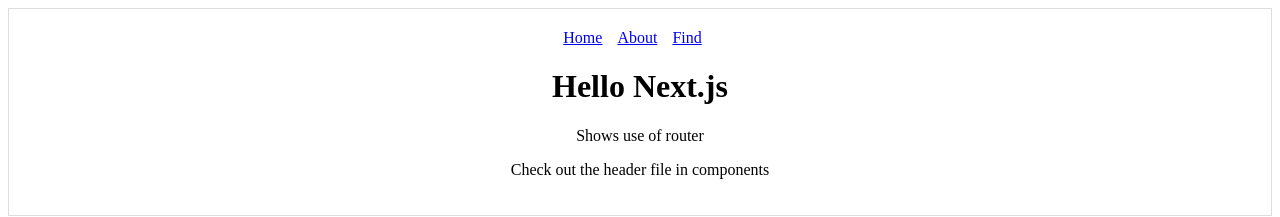
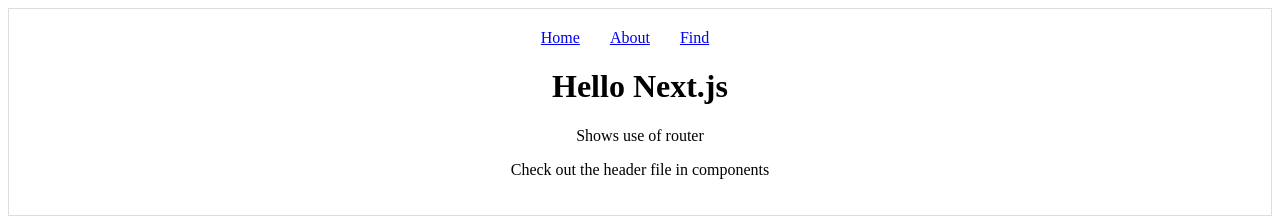
Before and after one commit to aloveland/350-repository, a Next.js app in the folder nextjs/: page / in a window 1280 px wide. Shown: the top 217 px of the page. Built offline with nearby package versions, Linux system fonts and the light colour scheme.

Commit message:
Update Header.js

```diff
--- a/nextjs/components/Header.js
+++ b/nextjs/components/Header.js
@@ -1,7 +1,7 @@
 import Link from 'next/link'
 
 const linkStyle = {
-  marginRight: 15
+  marginRight: 30
 }
 
 export default function Header() {
```
